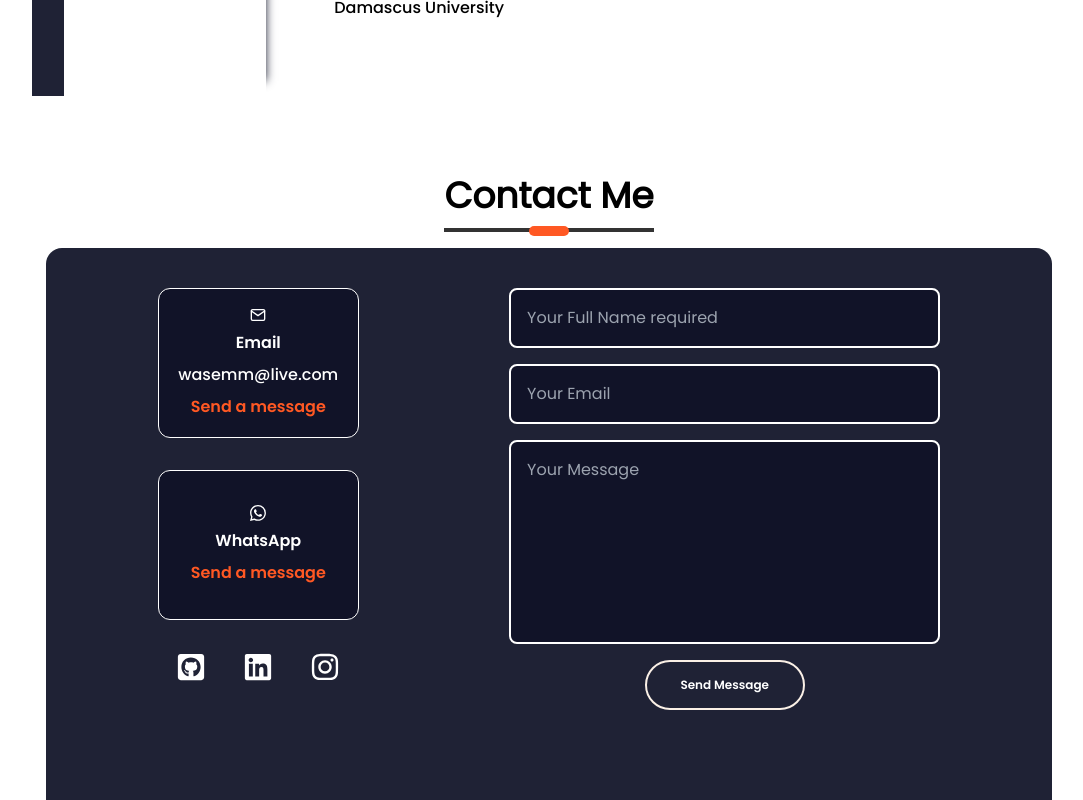
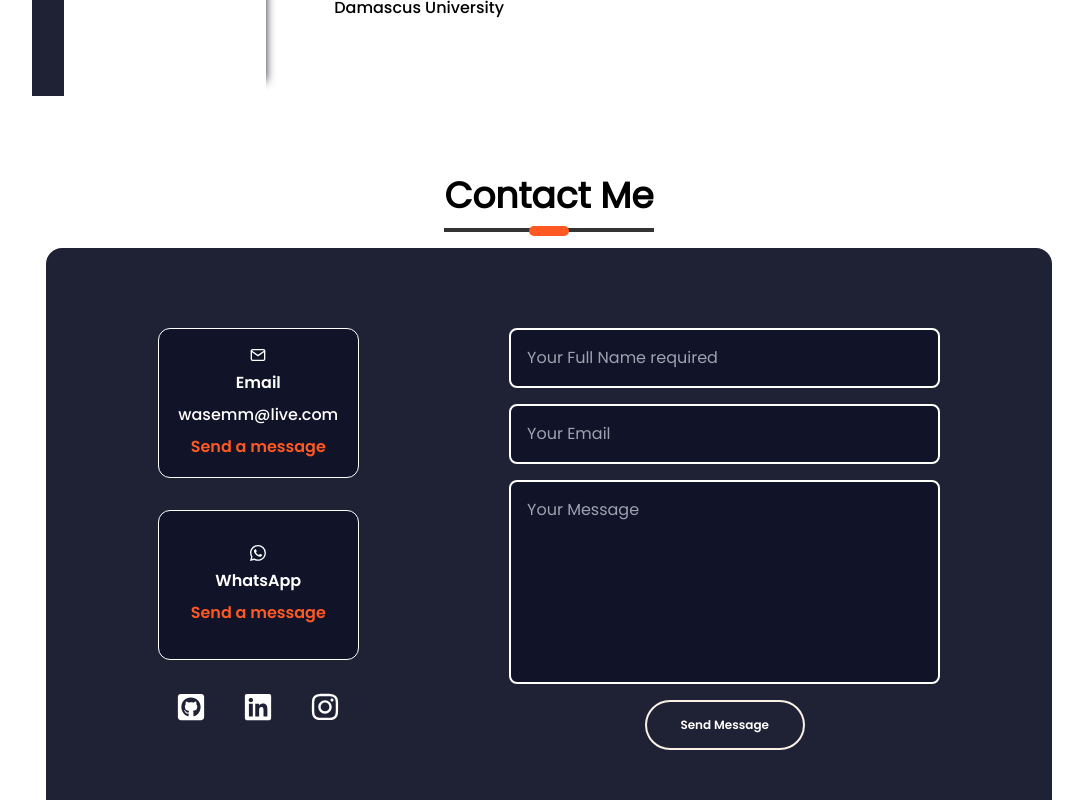
Before and after one commit to altinawiwaseem/portfolio-react-app, a React (Create React App) app: page / in a window 1280 px wide. Shown: the part 2060-2860 px from the top of the page, without its empty margins (91-1174 px from the left). Built offline with nearby package versions, Linux system fonts and the light colour scheme; a web font is replaced by a local one.

Commit message:
stayle contact component

```diff
--- a/src/components/Contact/Contact.jsx
+++ b/src/components/Contact/Contact.jsx
@@ -31,7 +31,7 @@ const Contact = () => {
   return (
     <div
       id="contact"
-      className="w-screen flex max-h-screen tablet:h-screen items-center flex-col tablet:px-8 md:px-12 sm:py-10 "
+      className="w-screen flex  lg:h-screen items-center flex-col tablet:px-8 md:px-12 sm:py-10 "
     >
       <div className="Contact-header">
         <h1 className="text-4xl font-bold  ">Contact Me</h1>
@@ -39,7 +39,7 @@ const Contact = () => {
           <span className="underline-node bg-dark-orange"></span>
         </span>
       </div>
-      <div className="contact-container grid grid-cols-1  gap-y-8 sm:grid-cols-[35%_45%] gap-4 w-full  rounded-2xl justify-center  bg-primary-color md:w-[85%] py-10 px-6 mt-4 relative  max-h-full tablet:h-[90%]">
+      <div className="contact-container grid grid-cols-1  gap-y-8 lg:grid-cols-[35%_45%] gap-4 w-full  rounded-2xl justify-center  bg-primary-color md:w-[85%] py-10 px-6 mt-4 relative lg:pt-20  max-h-full tablet:h-[90%]">
         <div className="contact-options flex flex-col gap-4 sm:gap-8 text-white ">
           <div className="contact-option border border-white  py-4 rounded-xl flex flex-col items-center tablet:gap-2 w-full lg:w-[60%] h-[130px] tablet:h-[140px] sm:h-[150px] justify-center">
             <FiMail />
```
